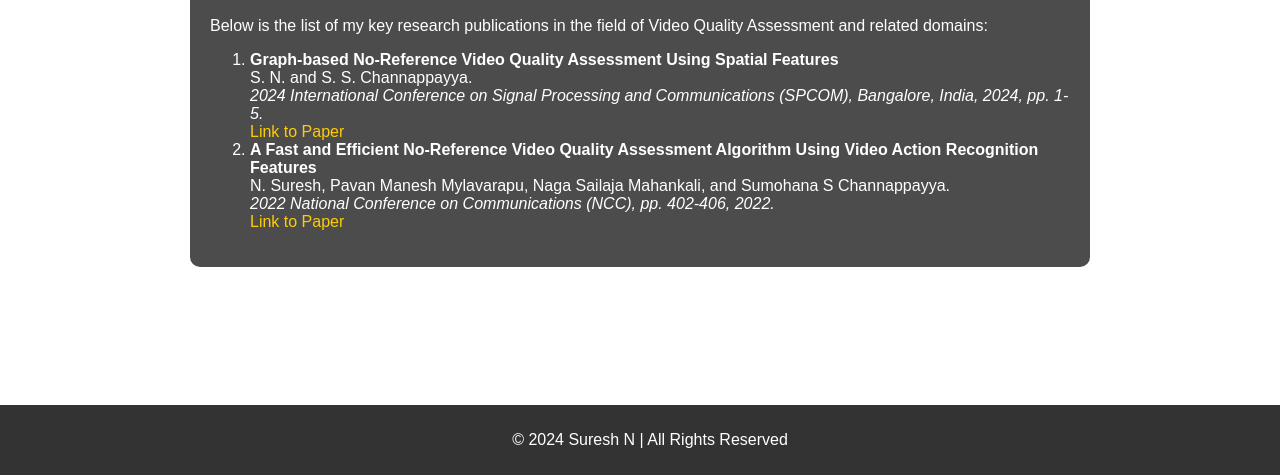
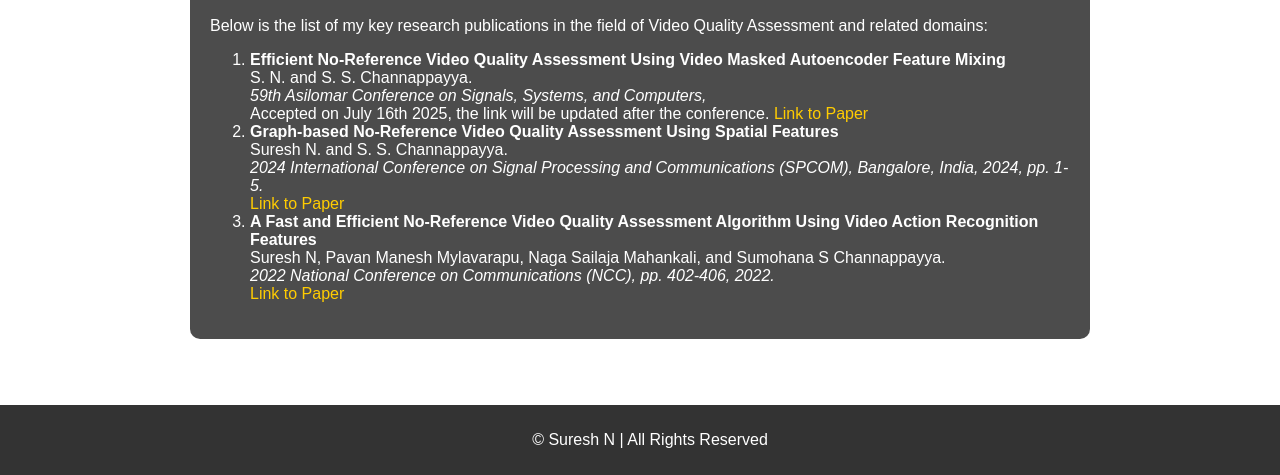
Before and after one commit to isureshn/isureshn.github.io, a plain HTML site: page publications.html in a window 1280 px wide. Shown: the part 325-800 px from the top of the page. Drawn offline with Linux system fonts and the light colour scheme.

Commit message:
Update publications.html

```diff
--- a/publications.html
+++ b/publications.html
@@ -35,14 +35,22 @@
                 <p>Below is the list of my key research publications in the field of Video Quality Assessment and related domains:</p>
                 <ol>
                     <li>
+                        <strong>Efficient No-Reference Video Quality Assessment Using Video Masked Autoencoder Feature Mixing</strong><br>
+                        S. N. and S. S. Channappayya.<br>
+                        <i>59th Asilomar Conference on Signals, Systems, and Computers,</i><br>
+                        Accepted on July 16th 2025, the link will be updated after the conference.
+                        <a href="#">Link to Paper</a>
+                    </li>
+
+                    <li>
                         <strong>Graph-based No-Reference Video Quality Assessment Using Spatial Features</strong><br>
-                        S. N. and S. S. Channappayya.<br>
+                        Suresh N. and S. S. Channappayya.<br>
                         <i>2024 International Conference on Signal Processing and Communications (SPCOM), Bangalore, India, 2024, pp. 1-5.</i><br>
                         <a href="https://ieeexplore.ieee.org/document/10631648" target="_blank">Link to Paper</a>
                     </li>
                     <li>
                         <strong>A Fast and Efficient No-Reference Video Quality Assessment Algorithm Using Video Action Recognition Features</strong><br>
-                        N. Suresh, Pavan Manesh Mylavarapu, Naga Sailaja Mahankali, and Sumohana S Channappayya.<br>
+                        Suresh N, Pavan Manesh Mylavarapu, Naga Sailaja Mahankali, and Sumohana S Channappayya.<br>
                         <i>2022 National Conference on Communications (NCC), pp. 402-406, 2022.</i><br>
                         <a href="https://ieeexplore.ieee.org/document/9806466" target="_blank">Link to Paper</a>
                     </li>
@@ -53,7 +61,7 @@
 
     <footer>
         <div class="container">
-            <p>&copy; 2024 Suresh N | All Rights Reserved</p>
+            <p>&copy; Suresh N | All Rights Reserved</p>
         </div>
     </footer>
 </body>
```
